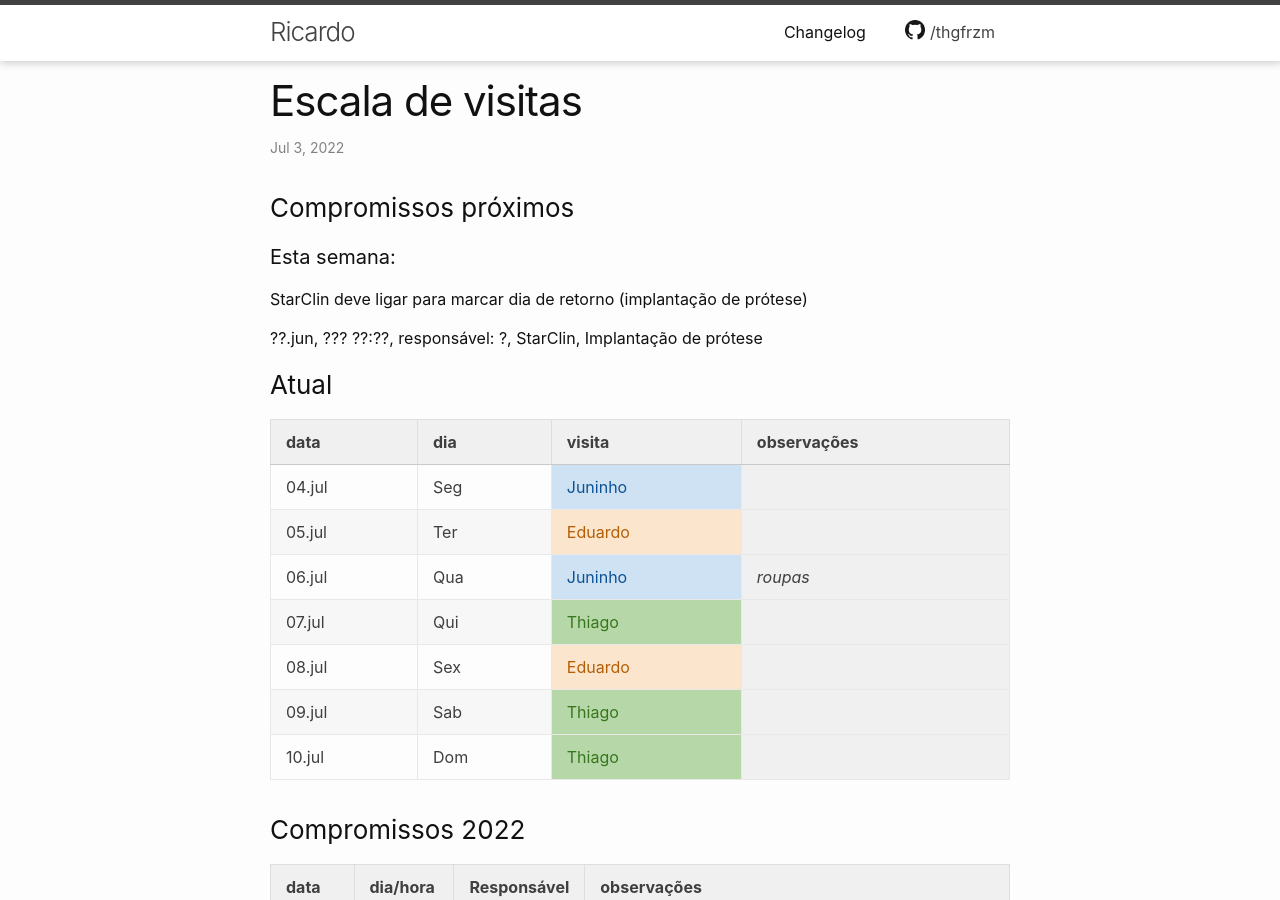
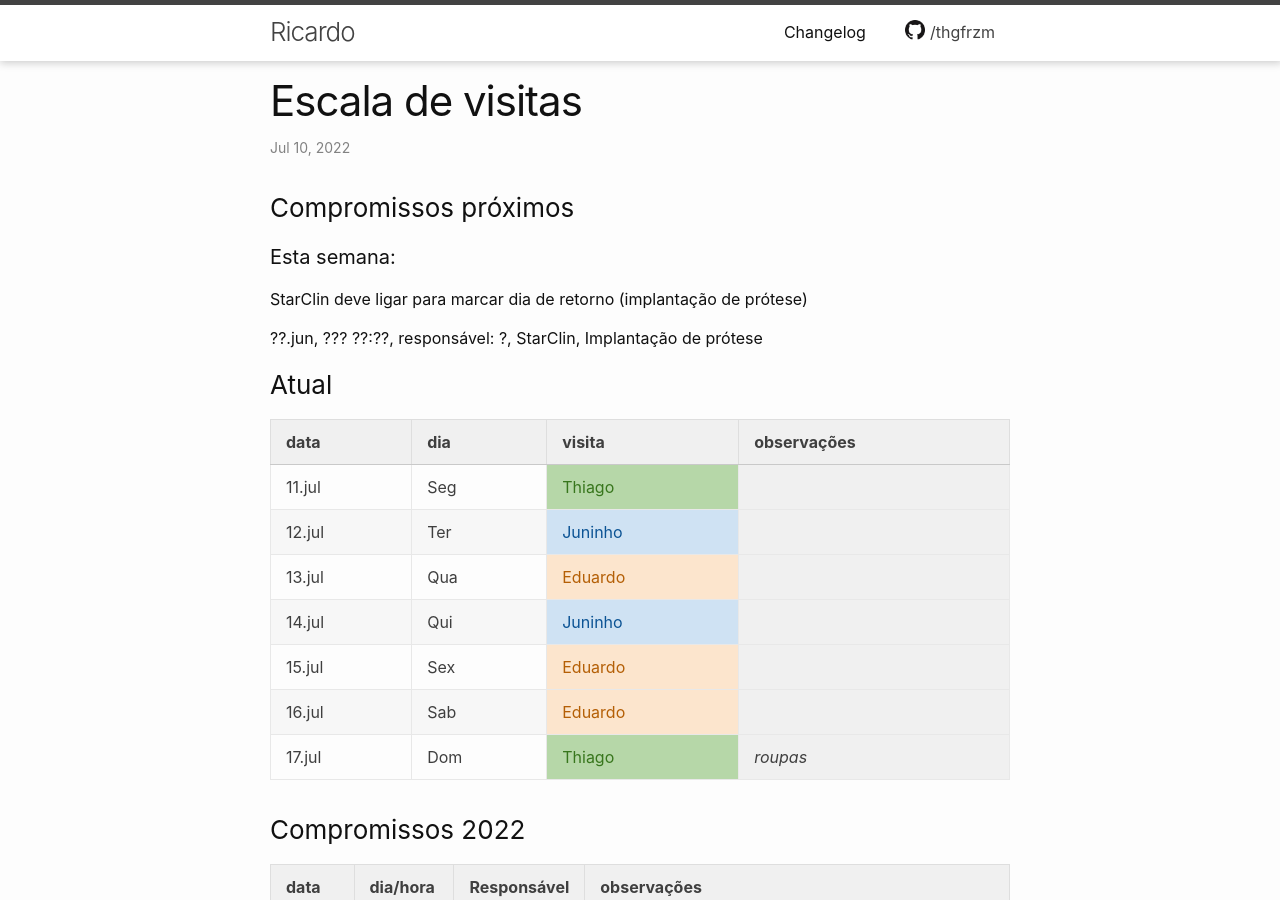
Before and after one commit to thgfrzm/ricardo, a Jekyll site: the page built from _posts/2018-12-13-escala-visitas.markdown, in a window 1280 px wide and 900 px high. Built offline with Jekyll 4.4.1, drawn with Linux system fonts in a browser that asks for light colours; some of the changed text lies outside the part shown.

Commit message:
Update 2018-12-13-escala-visitas.markdown

```diff
--- a/_posts/2018-12-13-escala-visitas.markdown
+++ b/_posts/2018-12-13-escala-visitas.markdown
@@ -25,13 +25,13 @@
 
 | data   | dia | visita  | observações |
 | ------ | --- | ------- | ----------- |
-| 04.jul | Seg | Juninho |             |
-| 05.jul | Ter | Eduardo |             |
-| 06.jul | Qua | Juninho | _roupas_    |
-| 07.jul | Qui | Thiago  |             |
-| 08.jul | Sex | Eduardo |             |
-| 09.jul | Sab | Thiago  |             |
-| 10.jul | Dom | Thiago  |             |
+| 11.jul | Seg | Thiago  |             |
+| 12.jul | Ter | Juninho |             |
+| 13.jul | Qua | Eduardo |             |
+| 14.jul | Qui | Juninho |             |
+| 15.jul | Sex | Eduardo |             |
+| 16.jul | Sab | Eduardo |             |
+| 17.jul | Dom | Thiago  | _roupas_    |
 
 
 ### Compromissos 2022
@@ -1363,3 +1363,10 @@
 | 01.jul | Sex | Thiago  |             |
 | 02.jul | Sab | Eduardo |             |
 | 03.jul | Dom | Eduardo |             |
+| 04.jul | Seg | Juninho |             |
+| 05.jul | Ter | Eduardo |             |
+| 06.jul | Qua | Juninho | _roupas_    |
+| 07.jul | Qui | Thiago  |             |
+| 08.jul | Sex | Eduardo |             |
+| 09.jul | Sab | Thiago  |             |
+| 10.jul | Dom | Thiago  |             |
```
Also changed, not shown: other parts of _posts/2018-12-13-escala-visitas.markdown (+1 -1 lines).
